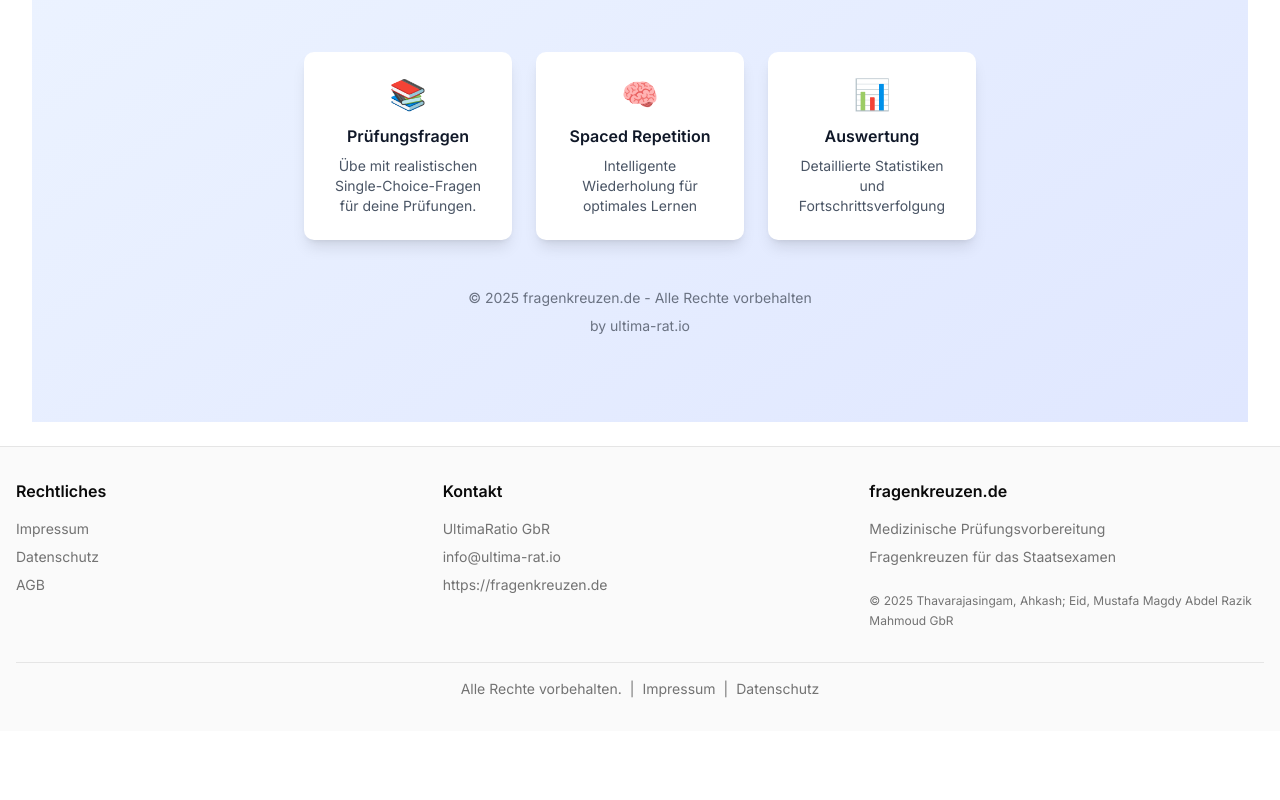
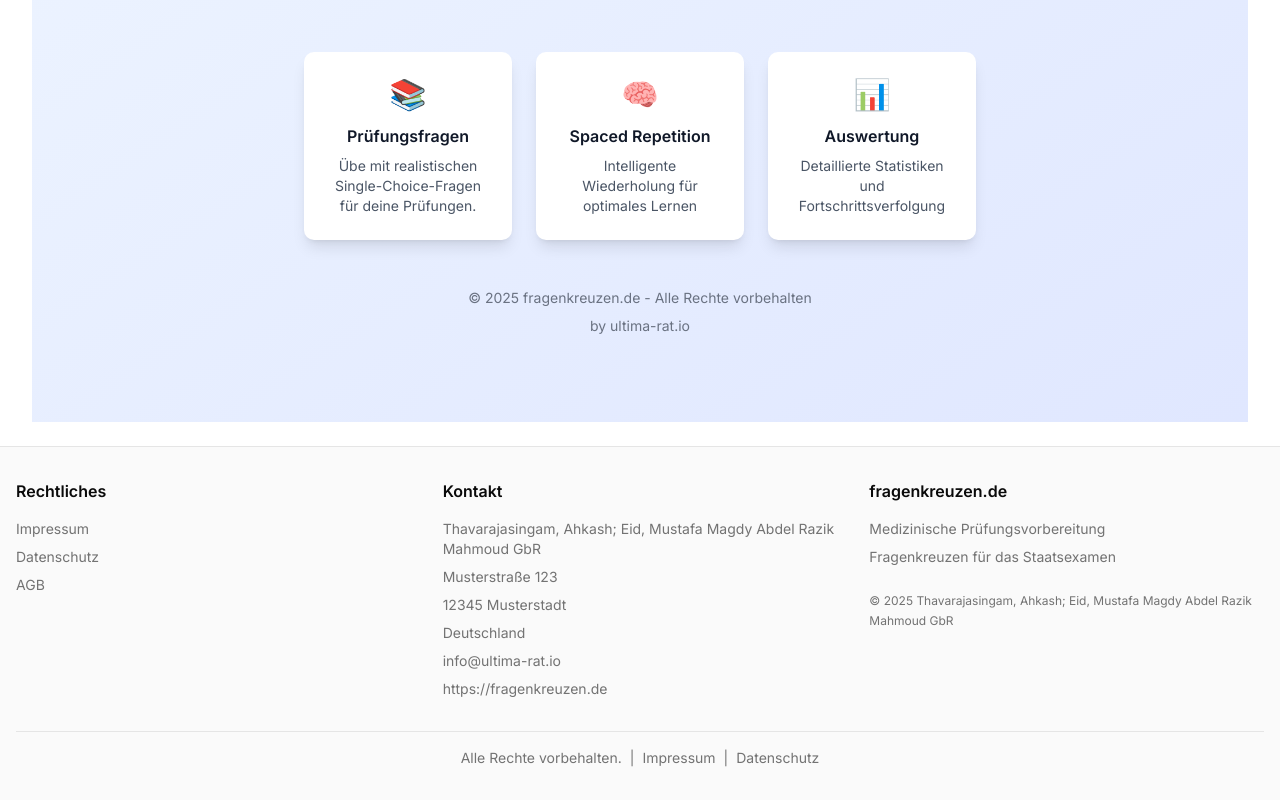
Before and after one commit to bartdoping/ultimaratio, a Next.js app: page /coming-soon in a window 1280 px wide. Shown: the part 459-1259 px from the top of the page. Before the commit the page ends 1190 px from the top, so only its background shows below. Built offline with nearby package versions, Linux system fonts and the light colour scheme; no server answers.

Commit message:
Update footer: add address and change company name to full GbR name

```diff
--- a/components/footer.tsx
+++ b/components/footer.tsx
@@ -40,7 +40,10 @@ export default function Footer() {
           <div>
             <h3 className="font-semibold mb-4">Kontakt</h3>
             <div className="space-y-2 text-sm text-muted-foreground">
-              <p>UltimaRatio GbR</p>
+              <p>Thavarajasingam, Ahkash; Eid, Mustafa Magdy Abdel Razik Mahmoud GbR</p>
+              <p>Musterstraße 123</p>
+              <p>12345 Musterstadt</p>
+              <p>Deutschland</p>
               <p className="break-all">info@ultima-rat.io</p>
               <p className="break-all">https://fragenkreuzen.de</p>
             </div>
```
